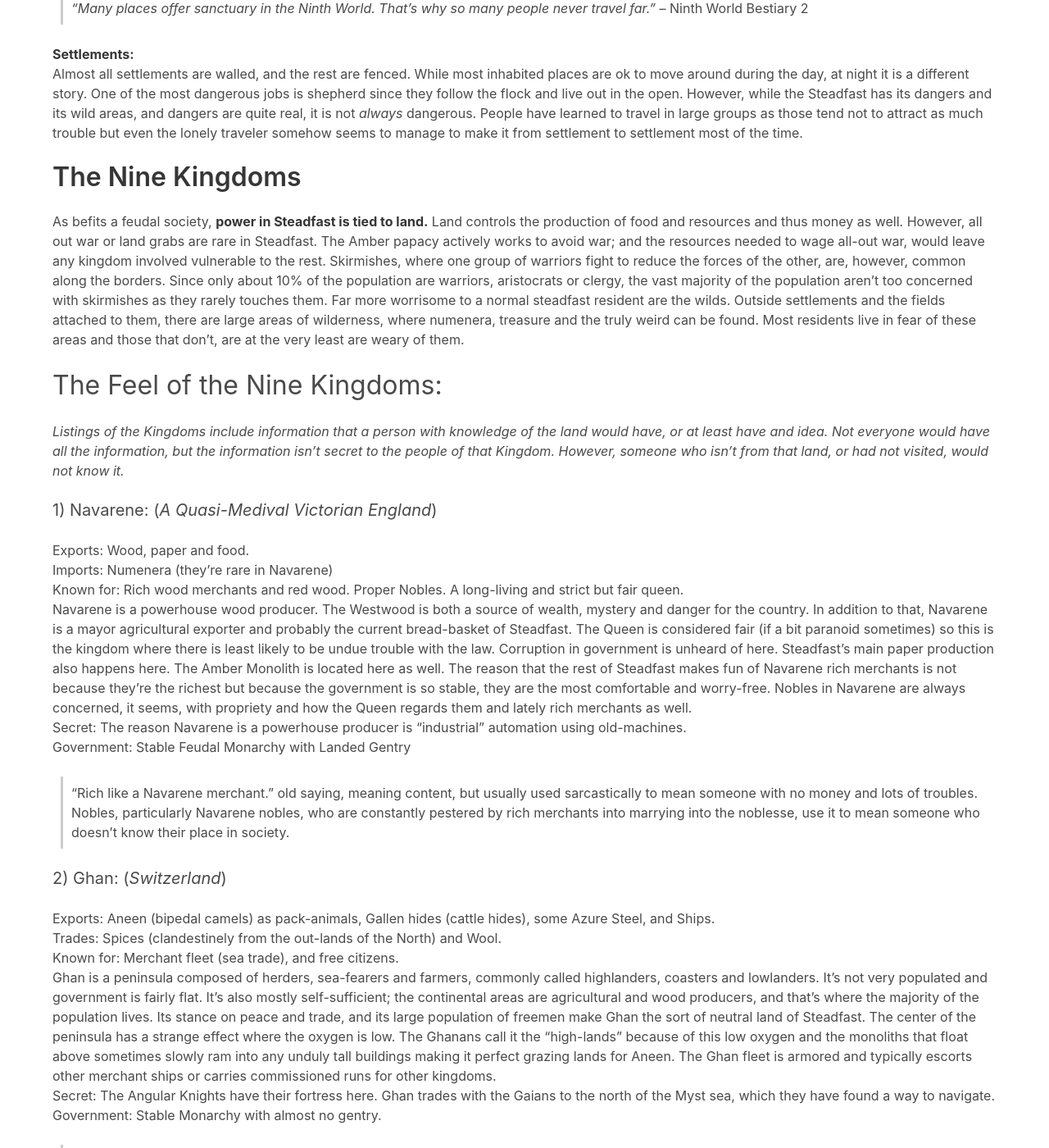
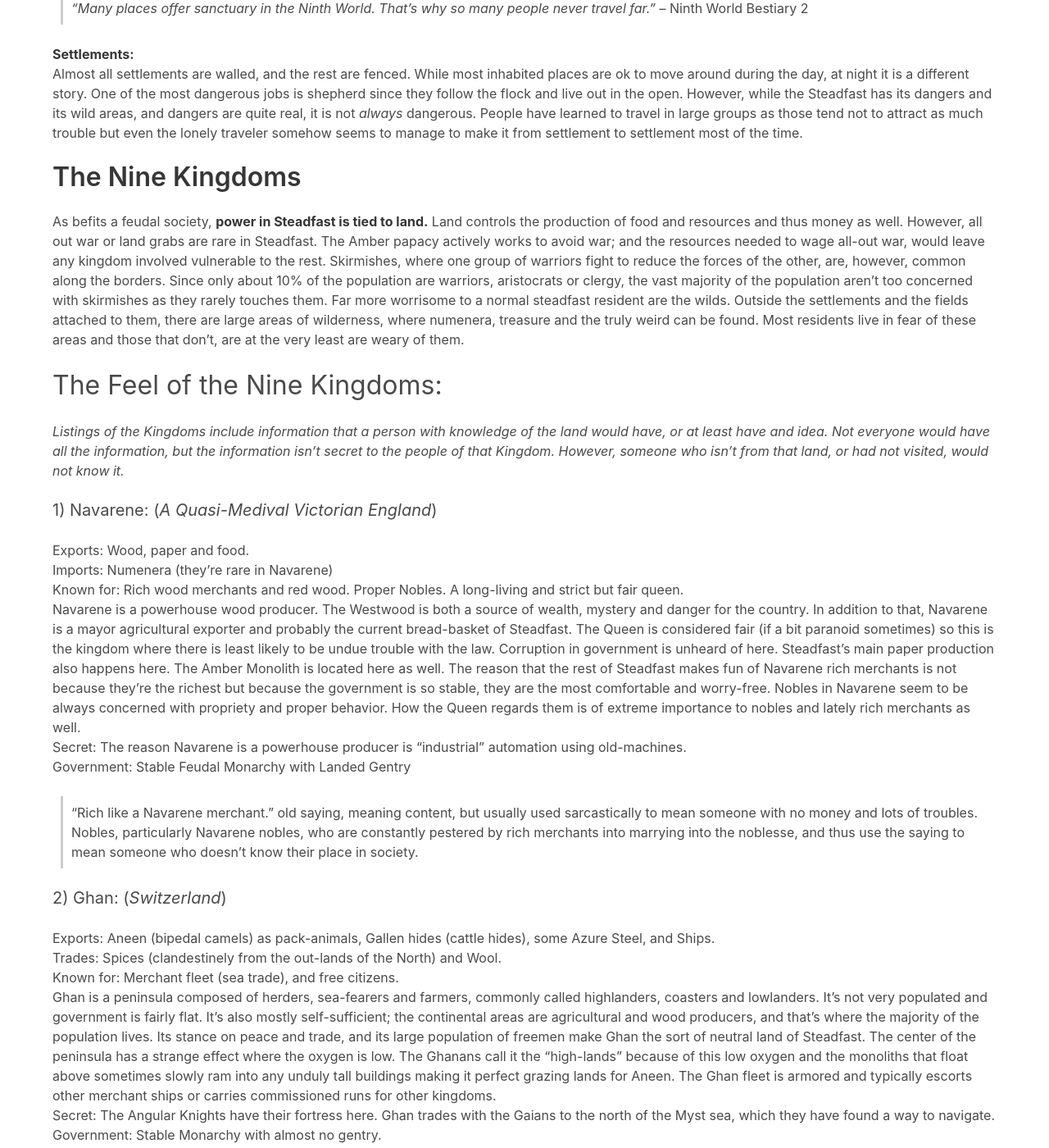
Before and after one commit to rebelwarrior/numenera, a Jekyll site: the page built from ninth_world.md, in a window 1280 px wide and 1400 px high, scrolled down 410 px. Shown: the whole window at 82% size. Built offline with Jekyll 4.4.1, drawn with Linux system fonts in a browser that asks for light colours; nearby versions of some CDN libraries; some of the changed text lies outside the part shown.

Commit message:
writing fixes

```diff
--- a/ninth_world.md
+++ b/ninth_world.md
@@ -23,7 +23,7 @@
 
 ## The Nine Kingdoms
 {:.title.is-3.mt-5}
-As befits a feudal society, __power in Steadfast is tied to land.__ Land controls the production of food and resources and thus money as well. However, all out war or land grabs are rare in Steadfast. The Amber papacy actively works to avoid war; and the resources needed to wage all-out war, would leave any kingdom involved vulnerable to the rest. Skirmishes, where one group of warriors fight to reduce the forces of the other, are, however, common along the borders. Since only about 10% of the population are warriors, aristocrats or clergy, the vast majority of the population aren't too concerned with skirmishes as they rarely touches them. Far more worrisome to a normal steadfast resident are the wilds. Outside settlements and the fields attached to them, there are large areas of wilderness, where numenera, treasure and the truly weird can be found. Most residents live in fear of these areas and those that don't, are at the very least are weary of them.
+As befits a feudal society, __power in Steadfast is tied to land.__ Land controls the production of food and resources and thus money as well. However, all out war or land grabs are rare in Steadfast. The Amber papacy actively works to avoid war; and the resources needed to wage all-out war, would leave any kingdom involved vulnerable to the rest. Skirmishes, where one group of warriors fight to reduce the forces of the other, are, however, common along the borders. Since only about 10% of the population are warriors, aristocrats or clergy, the vast majority of the population aren't too concerned with skirmishes as they rarely touches them. Far more worrisome to a normal steadfast resident are the wilds. Outside the settlements and the fields attached to them, there are large areas of wilderness, where numenera, treasure and the truly weird can be found. Most residents live in fear of these areas and those that don't, are at the very least are weary of them.
 
 ### The Feel of the Nine Kingdoms:
 {:.subtitle.is-3.mt-5}
@@ -37,11 +37,11 @@
 Exports: Wood, paper and food.
 Imports: Numenera (they're rare in Navarene)
 Known for: Rich wood merchants and red wood. Proper Nobles. A long-living and strict but fair queen.
-Navarene is a powerhouse wood producer. The Westwood is both a source of wealth, mystery and danger for the country. In addition to that, Navarene is a mayor agricultural exporter and probably the current bread-basket of Steadfast. The Queen is considered fair (if a bit paranoid sometimes) so this is the kingdom where there is least likely to be undue trouble with the law. Corruption in government is unheard of here. Steadfast's main paper production also happens here. The Amber Monolith is located here as well. The reason that the rest of Steadfast makes fun of Navarene rich merchants is not because they're the richest but because the government is so stable, they are the most comfortable and worry-free. Nobles in Navarene are always concerned, it seems, with propriety and how the Queen regards them and lately rich merchants as well.
+Navarene is a powerhouse wood producer. The Westwood is both a source of wealth, mystery and danger for the country. In addition to that, Navarene is a mayor agricultural exporter and probably the current bread-basket of Steadfast. The Queen is considered fair (if a bit paranoid sometimes) so this is the kingdom where there is least likely to be undue trouble with the law. Corruption in government is unheard of here. Steadfast's main paper production also happens here. The Amber Monolith is located here as well. The reason that the rest of Steadfast makes fun of Navarene rich merchants is not because they're the richest but because the government is so stable, they are the most comfortable and worry-free. Nobles in Navarene seem to be always concerned with propriety and proper behavior. How the Queen regards them is of extreme importance to nobles and lately rich merchants as well.
 Secret: The reason Navarene is a powerhouse producer is "industrial" automation using old-machines.
 Government: Stable Feudal Monarchy with Landed Gentry
 
-> "Rich like a Navarene merchant." old saying, meaning content, but usually used sarcastically to mean someone with no money and lots of troubles. Nobles, particularly Navarene nobles, who are constantly pestered by rich merchants into marrying into the noblesse, use it to mean someone who doesn't know their place in society.
+> "Rich like a Navarene merchant." old saying, meaning content, but usually used sarcastically to mean someone with no money and lots of troubles. Nobles, particularly Navarene nobles, who are constantly pestered by rich merchants into marrying into the noblesse, and thus use the saying to mean someone who doesn't know their place in society.
 
 2) Ghan: (_Switzerland_)
 {:.subtitle.is-5.mt-5}
@@ -194,9 +194,9 @@
 
 To start in a guild you become an __apprentice__ to a master who teaches you (and uses you as essentially slave labor) then you get the rank of __journeyman__ (or journey-woman) which lets you work for anyone anywhere the guild is recognized and then after some years and producing an approved 'masterpiece' (and a donation to the guild) you move to the rank of __master__ and can have apprentices of your own.
 
-Known guilds: _Shipbuilders, Wainwrights (wheel and carriage makers), Cobblers (shoe makers), Coopers (barrel makers), Traders, Carpenters, Masons, Tailors, Smiths, Jewelers, Bricklayers, Borderer (embroider), Soap-makers, Tanners, Bakers, Saddle-makers, Butchers, Mercers (General Traders, a rather risky trade), Upholsters, Thatchers (roof makers), and Cheese makers._
+Known guilds: _Shipbuilders, Wainwrights (wheel and carriage makers), Cobblers (shoe makers), Coopers (barrel makers), Traders, Carpenters, Masons, Tailors, Smiths, Bricklayers, Borderer (embroider), Soap-makers, Tanners, Bakers, Saddle-makers, Butchers, Mercers (General Traders, a rather risky trade), Adventures/Delvers, Upholsters, Thatchers (roof makers), and Cheese makers._
 
-Guilds that don't exist: _Chandlers (candle makers, because there are numenera that produce light rather commonly), Farriers (horse shoe makers, there are no horses), Money-changers (shins don't need to be changed), Cutlers (Knife maker and sharpener, exist but aren't part of a guild.)_
+Guilds that don't exist: _Chandlers (candle makers, because there are numenera that produce light rather commonly), Jewelers (jewels aren't particularly valuable in Steadfast, people work them but there is no guild), Farriers (horse shoe makers, there are no horses), Money-changers (shins don't need to be changed), Cutlers (Knife maker and sharpener, exist but aren't part of a guild.)_
 
 Healers (a.k.a. Chiurgeons):
 Healers are bio-mechanical experts. They're a cross of a Herbal medicine (focused on the proper plants and herbs to eat), a mechanic and a cybernetic doctor. They know how to activate the nanites for healing and how to set and fix bones. Healers have ranks and specialties, but they don't seem to be regulated by a normal guild.
@@ -224,6 +224,8 @@
 In Malevich, they play a card "game" called tarrota; and it's said those with the glimmer can predict the future with them. A simplified version of the game is played throughout Steadfast as well.
 
 Four Dimensions is a game that's a mix of mahjong, chess and go, played with magnetic tiles and metal figurines. Each tile is held like in mahjong, secret to each player then played as a tile on the board with or without a figurine on top. The tiles being magnetic they can be placed vertical to the game board and can end up forming a cube with two sides open. On your turn you either place a tile or move one of your figurines among the already placed tiles. The game is viscerally hard and a board with pieces is essentially an artifact. Most people play the simplified version with non-magnetic tiles in only one dimension.
+
+Betting happens in all games throughout Steadfast, but because most don't carry large amounts of coin, betting is usually a low key affair, trading chores or livestock. However, having animals race or fight each other is the favorite betting sort of activity, and shins are usually required to participate. Though this kind of betting is rare in Steadfast happening only in large cities.
 
 #### Working the fields
 {:.subtitle.is-4.mt-4}
```
Also changed, not shown: other parts of ninth_world.md (+5 -5 lines).
